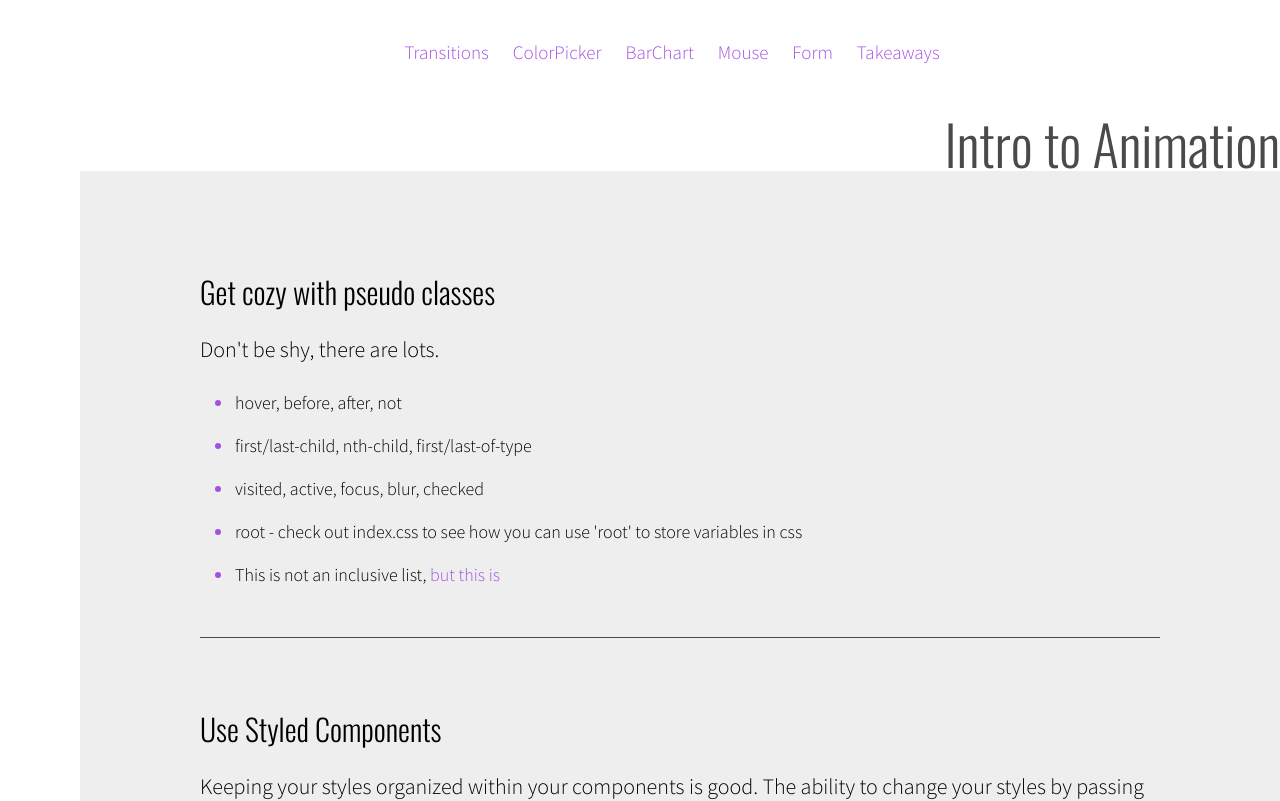
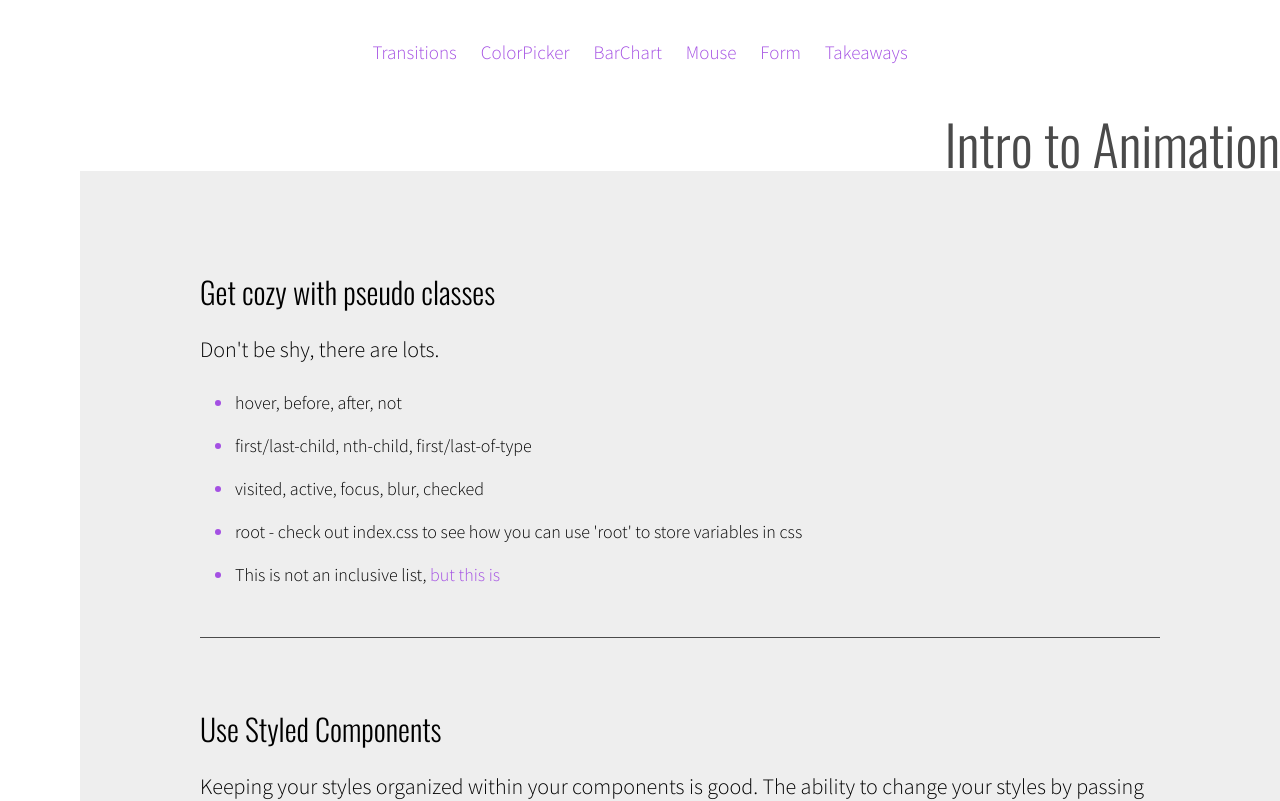
Before and after one commit to kitsbits/Animations, a React (Create React App) app: page /Takeaways in a window 1280 px wide. Shown: the top 801 px of the page. Built offline with nearby package versions, Linux system fonts and the light colour scheme.

Commit message:
tweak nav positioning

```diff
--- a/src/components/Nav.js
+++ b/src/components/Nav.js
@@ -19,8 +19,9 @@ const Wrapper = styled.div`
     position: relative;
     flex-direction: row;
     flex-wrap: wrap;
-    transform: translate(32px, -40px);
+    transform: translateY(-40px);
     align-self: center;
+    padding: 0 25px;
   `}
 `;
 
```
